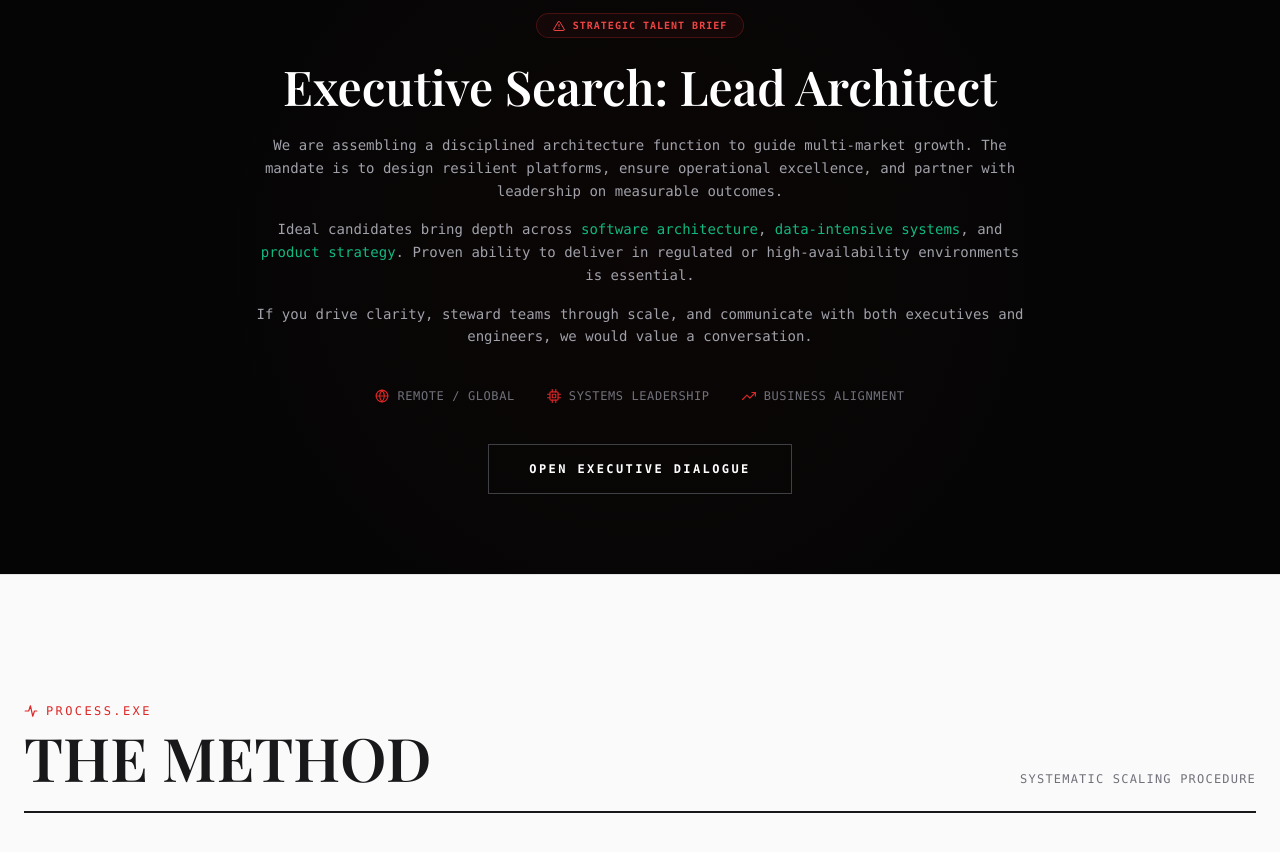
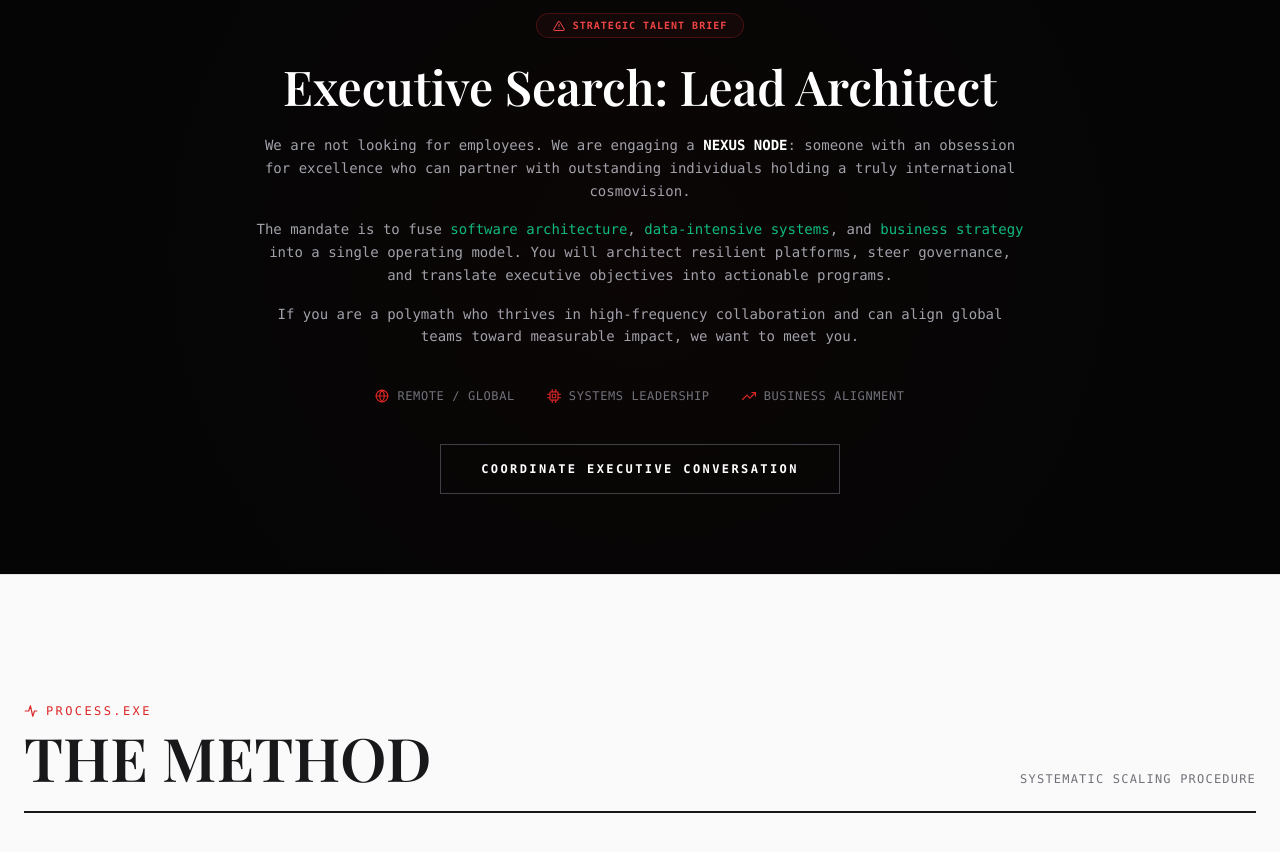
Before and after one commit to Paradigma-corp/labxxx2, a React (Vite) app: page / in a window 1280 px wide. Shown: the part 1020-1872 px from the top of the page. Built offline with nearby package versions, Linux system fonts and the light colour scheme.

Commit message:
Restore recruitment rigor and fix light theme background

```diff
--- a/src/App.jsx
+++ b/src/App.jsx
@@ -383,26 +383,34 @@ const App = () => {
                 </div>
                 <h2 className="font-serif text-4xl md:text-5xl text-white mb-3">Seeking: Principal Architect</h2>
                 <p className="font-mono text-sm text-zinc-300 mb-8 border-b border-red-900 pb-4 leading-relaxed">
-                  We are consolidating a leadership bench of technologists who design, scale, and govern mission-critical platforms. If you have delivered complex systems and stewarded high-performing teams, we want to hear from you.
+                  We do not hire employees—we assimilate intellects. You will collaborate with outstanding individuals who bring a cosmopolitan worldview, and you will be expected to elevate the standard with disciplined delivery.
                 </p>
 
                 <div className="grid grid-cols-1 md:grid-cols-2 gap-8 mb-8">
                   <div>
                     <h4 className="text-red-500 font-bold text-xs uppercase tracking-widest mb-4">Profile</h4>
                     <p className="text-zinc-400 text-sm leading-relaxed font-light">
-                      Strategic operator with mastery across architecture, delivery, and governance. Demonstrated ability to translate business objectives into resilient, scalable technology programs and to mentor senior engineers.
+                      Polymath builder with an obsession for precision and resilience. Comfortable translating board-level objectives into architecture, leading senior engineers, and navigating cross-market growth with cultural intelligence.
                     </p>
                   </div>
                   <div>
                     <h4 className="text-red-500 font-bold text-xs uppercase tracking-widest mb-4">Expertise</h4>
                     <ul className="text-zinc-400 text-xs font-mono space-y-2">
                       <li>&gt; Systems engineering (Rust / Go / C++)</li>
-                      <li>&gt; WebAssembly &amp; advanced runtime performance</li>
+                      <li>&gt; WebAssembly / WebGPU and runtime performance</li>
                       <li>&gt; Distributed systems at scale (Kubernetes, service mesh)</li>
-                      <li>&gt; Applied cryptography and security architectures</li>
-                      <li>&gt; Modern ML stacks (PyTorch / JAX) and data platforms</li>
+                      <li>&gt; Cryptographic primitives / ZK-Snarks and security architectures</li>
+                      <li>&gt; Neural network architecture (PyTorch / JAX) and data platforms</li>
+                      <li>&gt; Global product delivery with multi-market, multi-cultural teams</li>
                     </ul>
                   </div>
+                </div>
+
+                <div className="bg-zinc-900/60 border border-red-900/40 p-4 mb-6 text-left">
+                  <h4 className="text-red-500 font-bold text-[11px] uppercase tracking-widest mb-2">Engagement</h4>
+                  <p className="text-zinc-400 text-xs font-mono leading-relaxed">
+                    Operate within a high-frequency collective of exceptional peers. The mission: craft scalable infrastructures, align stakeholders across continents, and prove impact with disciplined metrics.
+                  </p>
                 </div>
 
                 <a href="mailto:recruitment@labxxx.io" className="block w-full py-5 bg-red-700 hover:bg-red-600 text-white font-mono text-sm font-bold uppercase tracking-[0.2em] text-center transition-all shadow-lg hover:shadow-red-900/50">
@@ -519,13 +527,13 @@ const App = () => {
 
             <div className="max-w-3xl mx-auto text-zinc-400 font-mono text-sm leading-relaxed mb-10 space-y-4">
                <p>
-                  We are assembling a disciplined architecture function to guide multi-market growth. The mandate is to design resilient platforms, ensure operational excellence, and partner with leadership on measurable outcomes.
+                  We are not looking for employees. We are engaging a <strong className="text-white">NEXUS NODE</strong>: someone with an obsession for excellence who can partner with outstanding individuals holding a truly international cosmovision.
                </p>
                <p>
-                  Ideal candidates bring depth across <span className="text-emerald-500">software architecture</span>, <span className="text-emerald-500">data-intensive systems</span>, and <span className="text-emerald-500">product strategy</span>. Proven ability to deliver in regulated or high-availability environments is essential.
+                  The mandate is to fuse <span className="text-emerald-500">software architecture</span>, <span className="text-emerald-500">data-intensive systems</span>, and <span className="text-emerald-500">business strategy</span> into a single operating model. You will architect resilient platforms, steer governance, and translate executive objectives into actionable programs.
                </p>
                <p>
-                  If you drive clarity, steward teams through scale, and communicate with both executives and engineers, we would value a conversation.
+                  If you are a polymath who thrives in high-frequency collaboration and can align global teams toward measurable impact, we want to meet you.
                </p>
             </div>
 
@@ -536,7 +544,7 @@ const App = () => {
             </div>
 
             <button onClick={() => setJoinModalOpen(true)} className="px-10 py-4 border border-zinc-700 hover:border-red-600 hover:bg-red-600/10 text-white font-mono text-xs font-bold uppercase tracking-[0.2em] transition-all duration-300">
-               Open Executive Dialogue
+               Coordinate Executive Conversation
             </button>
          </div>
       </section>
--- a/src/index.css
+++ b/src/index.css
@@ -2,7 +2,7 @@
 
 :root {
   font-family: 'Inter', system-ui, -apple-system, BlinkMacSystemFont, 'Segoe UI', sans-serif;
-  background-color: #050505;
+  background-color: #f4f4f5;
   color: #0a0a0a;
   text-rendering: optimizeLegibility;
   -webkit-font-smoothing: antialiased;
@@ -16,7 +16,13 @@
 body {
   margin: 0;
   min-height: 100vh;
+  background: #f4f4f5;
+  color: #0a0a0a;
+}
+
+.dark body {
   background: #050505;
+  color: #f4f4f5;
 }
 
 .font-serif {
```
